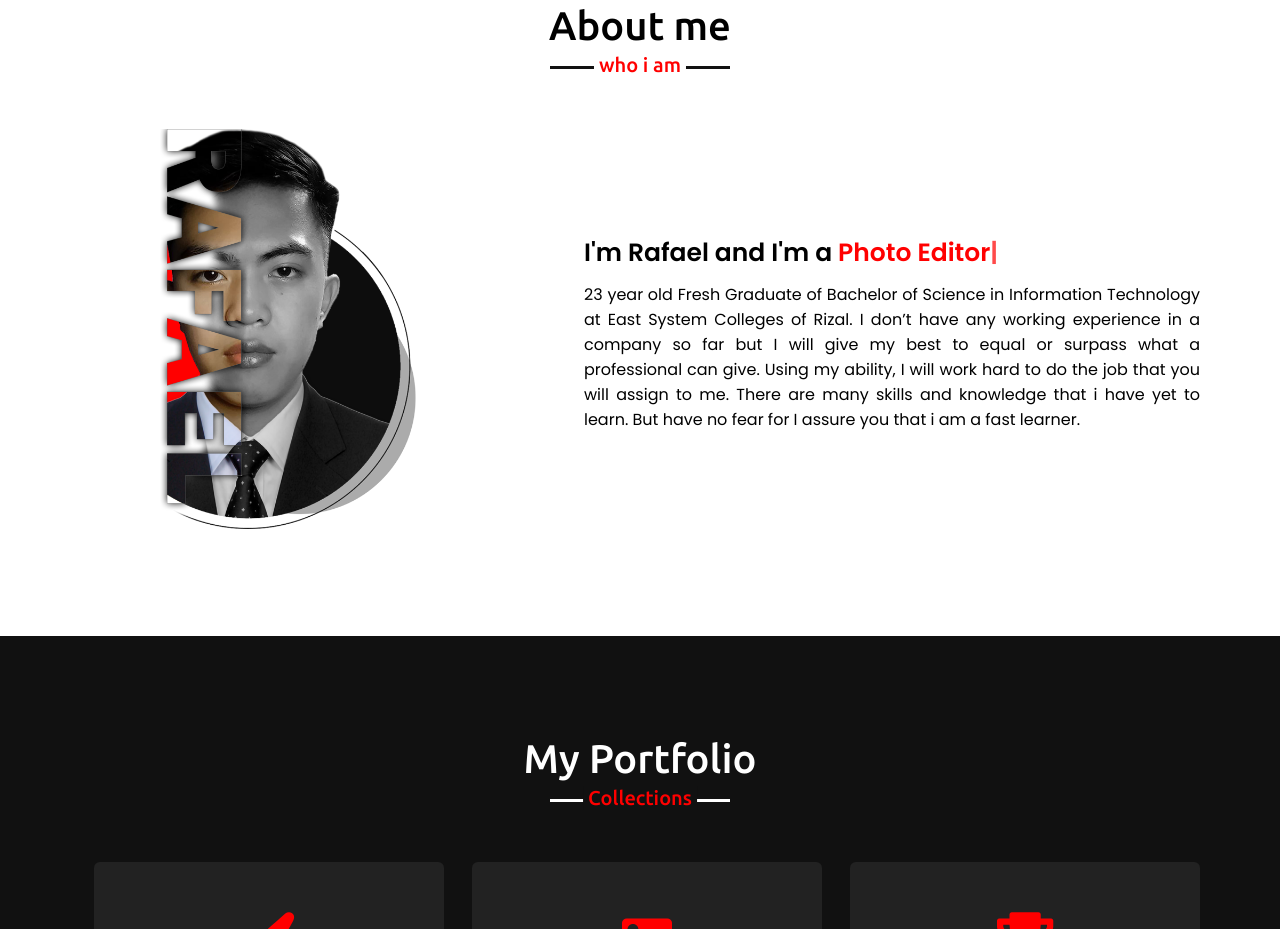
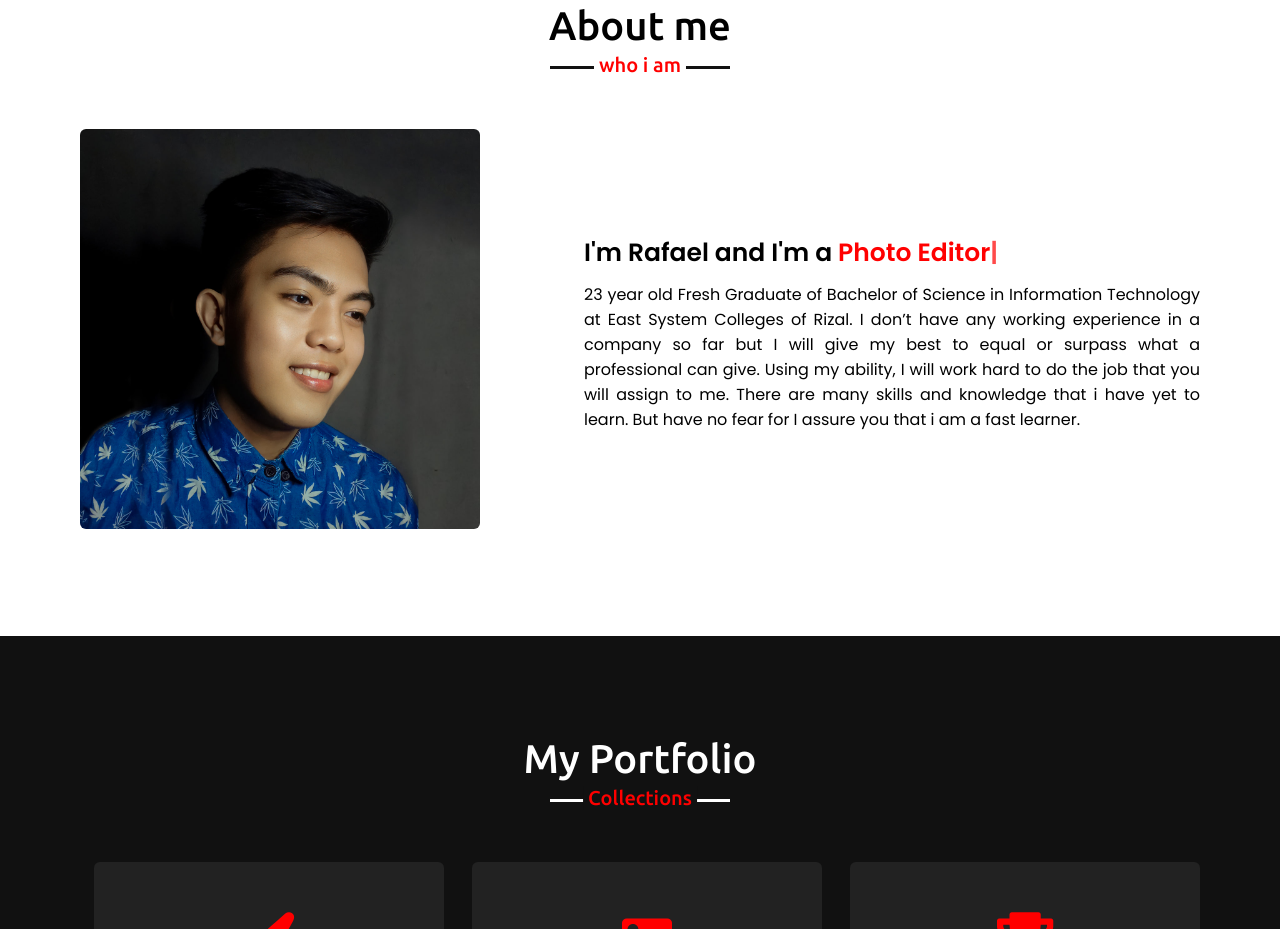
Before and after one commit to SSYNT4XX/SYNT4X, a plain HTML site: page index.html in a window 1280 px wide. Shown: the part 897-1826 px from the top of the page. Drawn offline with nearby package versions, Linux system fonts and the light colour scheme.

Commit message:
Update index.html

```diff
--- a/index.html
+++ b/index.html
@@ -61,7 +61,7 @@
             <h2 class="title">About me</h2>
             <div class="about-content">
                 <div class="column left">
-                    <img src="pictures/E.png" alt="">
+                    <img src="pictures/ME.jpg" alt="">
                 </div>
                 <div class="column right">
                     <div class="text">I'm Rafael and I'm a <span class="typing-2"></span></div>
```
